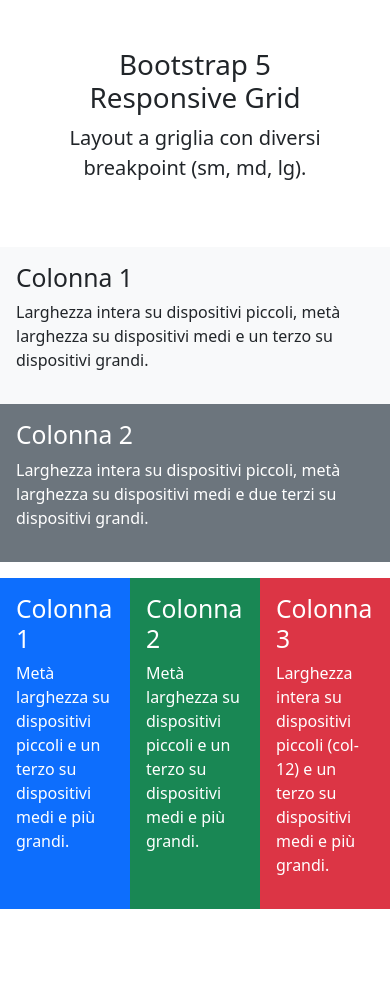
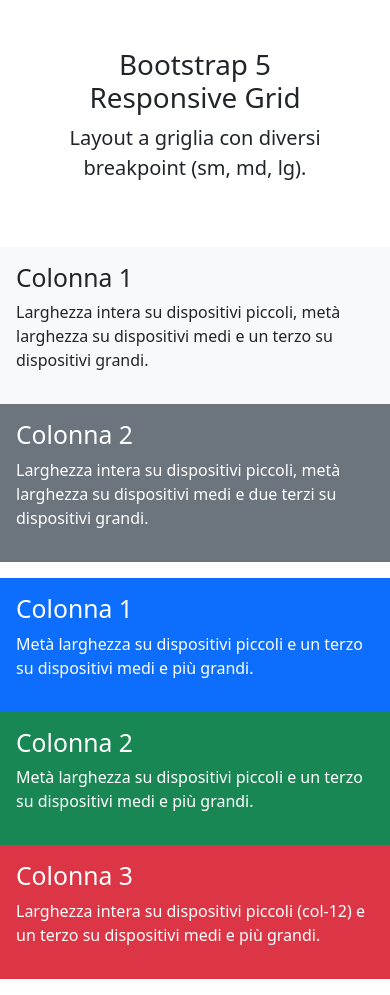
Before and after one commit to Giulia-Ciampelli/htmlcss-bootstrap-layout, a plain HTML site: page index.html in a window 390 px wide. Before the commit the page ends 925 px from the top, so only its background shows below. Drawn offline with nearby package versions, Linux system fonts and the light colour scheme.

Commit message:
docs: second row responsive

```diff
--- a/index.html
+++ b/index.html
@@ -44,7 +44,7 @@
 
             <!-- seconda riga -->
             <div class="row pb-3">
-                <div class="col p-3 bg-primary text-white">
+                <div class="col-sm-6 col-md-4 p-3 bg-primary text-white">
                     <h2>
                         Colonna 1
                     </h2>
@@ -52,7 +52,7 @@
                         Metà larghezza su dispositivi piccoli e un terzo su dispositivi medi e più grandi.
                     </p>
                 </div>
-                <div class="col p-3 bg-success text-white">
+                <div class="col-sm-6 col-md-4 p-3 bg-success text-white">
                     <h2>
                         Colonna 2
                     </h2>
@@ -60,7 +60,7 @@
                         Metà larghezza su dispositivi piccoli e un terzo su dispositivi medi e più grandi.
                     </p>
                 </div>
-                <div class="col p-3 bg-danger text-white">
+                <div class="col-sm-12 col-md-4 p-3 bg-danger text-white">
                     <h2>
                         Colonna 3
                     </h2>
```
